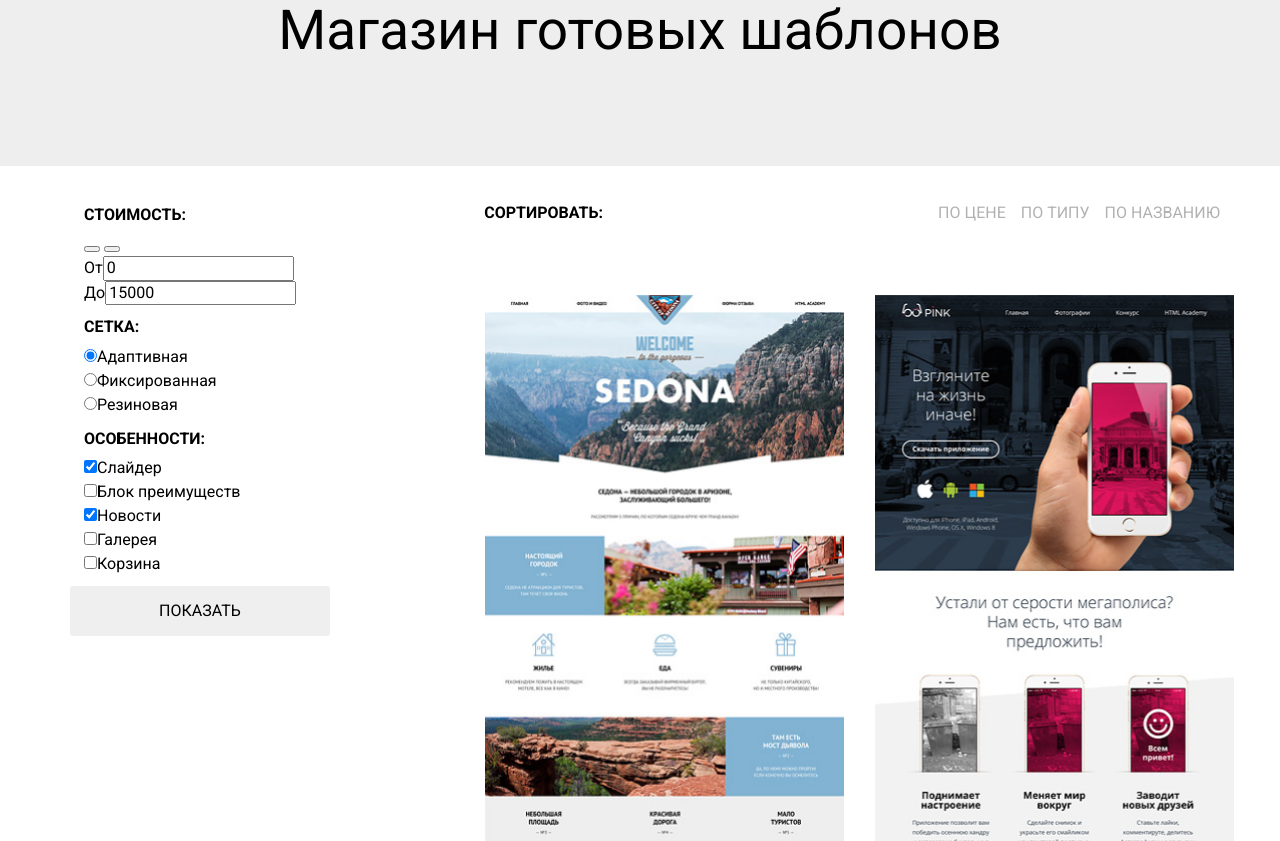
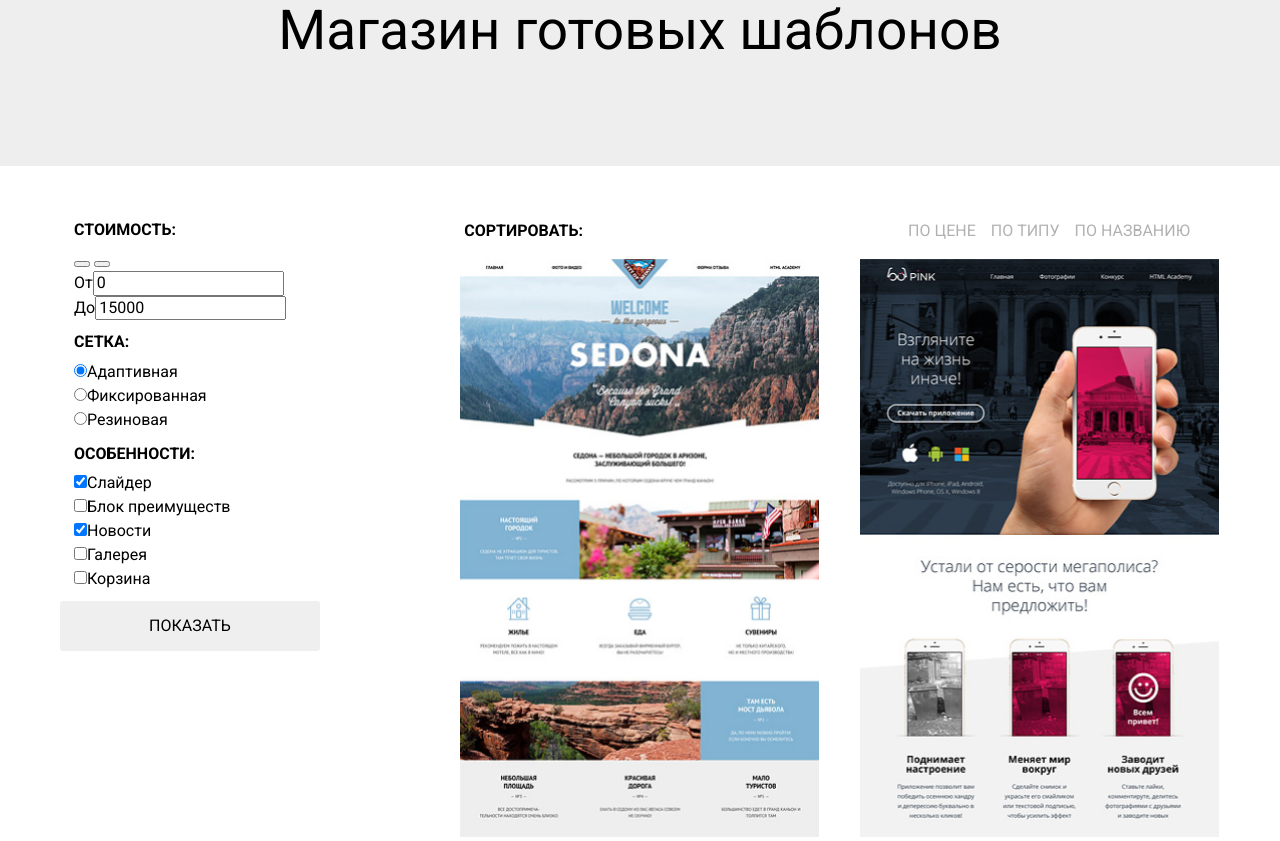
Before and after one commit to Whireless/1752767-nerds-31, a plain HTML site: page catalog.html in a window 1280 px wide. Shown: the part 204-1045 px from the top of the page. Drawn offline with Linux system fonts and the light colour scheme.

Commit message:
Исправления сетки на гридах для внутренней страницы

```diff
--- a/catalog.html
+++ b/catalog.html
@@ -56,6 +56,7 @@
             <button class="button button-show" type="submit">Показать</button>
         </form>
      </section>
+     <section class="catalog">
      <div class="sorting">
       <p>Сортировать:</p>
       <ul>
@@ -68,8 +69,7 @@
          <li><a href="#"></a></li>
       </ul>
      </div>
-     <section class="catalog">
-         <ul>
+     <ul class="products">
         <li>
            <img src="img/catalog/sedona.jpg" width="359" height="578" alt="Отличный вариант для путешественников.">
            <div class="content-block">
@@ -119,13 +119,13 @@
                 </div>
              </li>
          </ul>
-     </section>
      <ul class="pagination">
          <li><a class="disable-button">1</a></li>
          <li><a href="#">2</a></li>
          <li><a href="#">3</a></li>
          <li><a href="#">Следующая</a></li>
      </ul>
+     </section>
      </div>
      <section class="map">
         <h2>Карта</h2>
--- a/style/style.css
+++ b/style/style.css
@@ -285,16 +285,12 @@ body {
 
 .catalog-container {
     display: grid;
-    grid-template-columns: repeat(3, min-content);
-    grid-template-rows: 20px min-content min-content;
+    grid-template-columns: 260px 760px;
     column-gap: 140px;
 }
 
 .input-form {
-    grid-column: 1 / 2;
-    grid-row: 1 / 2;
-    width: 260px;
-    margin-left: 10px;
+    padding-top: 15px;
 }
 
 .input-form legend {
@@ -326,9 +322,11 @@ body {
     background-color: var(--deep-grey);
 }
 
+.catalog .pagination {
+    margin-right: 420px;
+}
+
 .sorting {
-    grid-column: 2 / 4;
-    grid-row: 1 / 2;
     text-transform: uppercase;
     display: flex;
     justify-content: flex-end;
@@ -339,11 +337,12 @@ body {
     padding: 0;
     margin: 0;
     display: flex;
+    align-content: flex-end;
 }
 
 .sorting p {
     font-weight: 700;
-    margin-right: 320px;
+    margin-right: 310px;
 }
 
 .sorting li {
@@ -365,26 +364,20 @@ body {
     color: var(--basic-black);
 }
 
-.catalog {
-    grid-column: 2 / 4;
-    grid-row: 2 / 3;
-    margin-top: 57px;
-}
-
-.catalog ul {
+.products {
     padding: 0;
     margin: 0;
     display: grid;
-    grid-template-columns: min-content min-content;
-    grid-template-rows: repeat(3, 1fr);
+    grid-template-columns: 1fr 1fr;
+    column-gap: 40px;
+    row-gap: 30px;
 }
 
-.catalog li {
+.products li {
     list-style: none;
-    margin: 15px;
 }
 
-.catalog a {
+.products a {
     text-decoration: none;
     text-transform: uppercase;
 }
@@ -432,8 +425,6 @@ body {
     padding: 0;
     margin: 55px 0 0 0;
     list-style: none;
-    grid-column: 2 / 3;
-    grid-row: 4 / 6;
     display: flex;
     justify-content: center;
     flex-direction: row;
```
Lines whose indentation alone changed are shown as unchanged.
